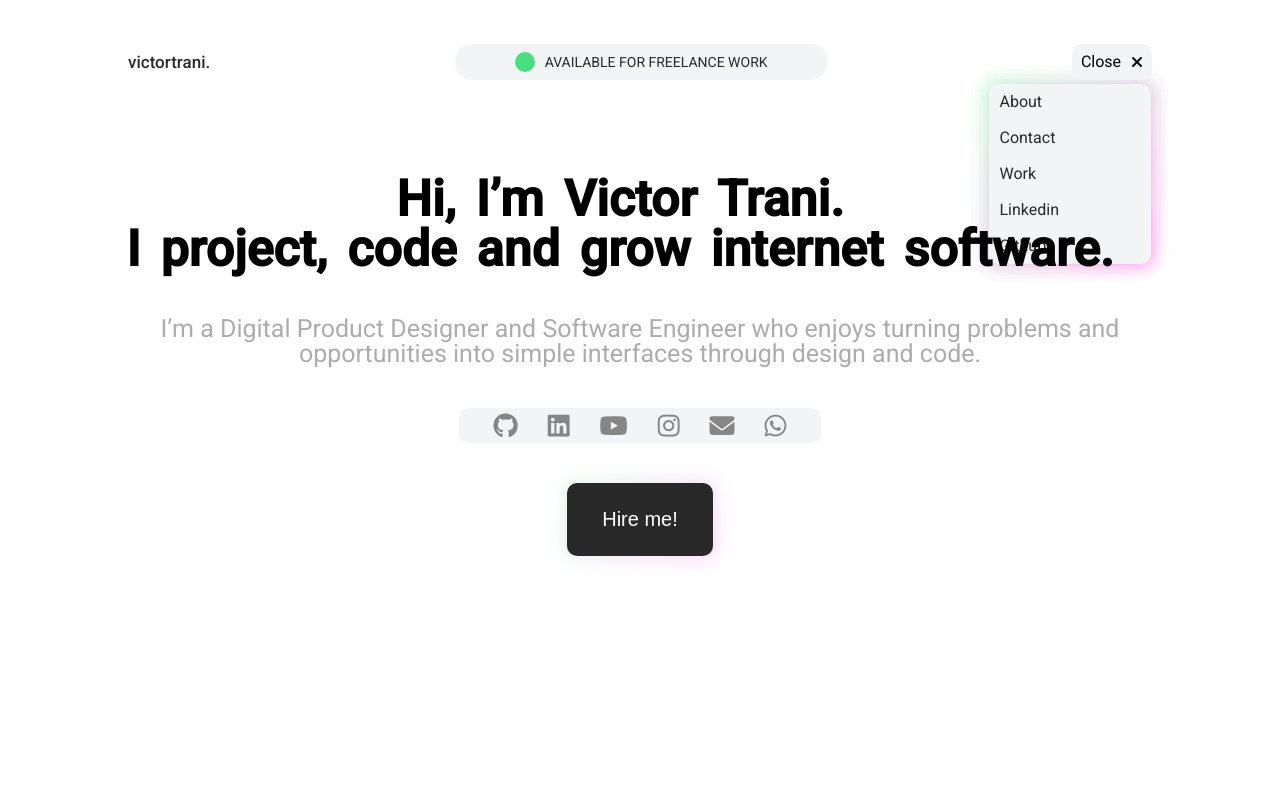
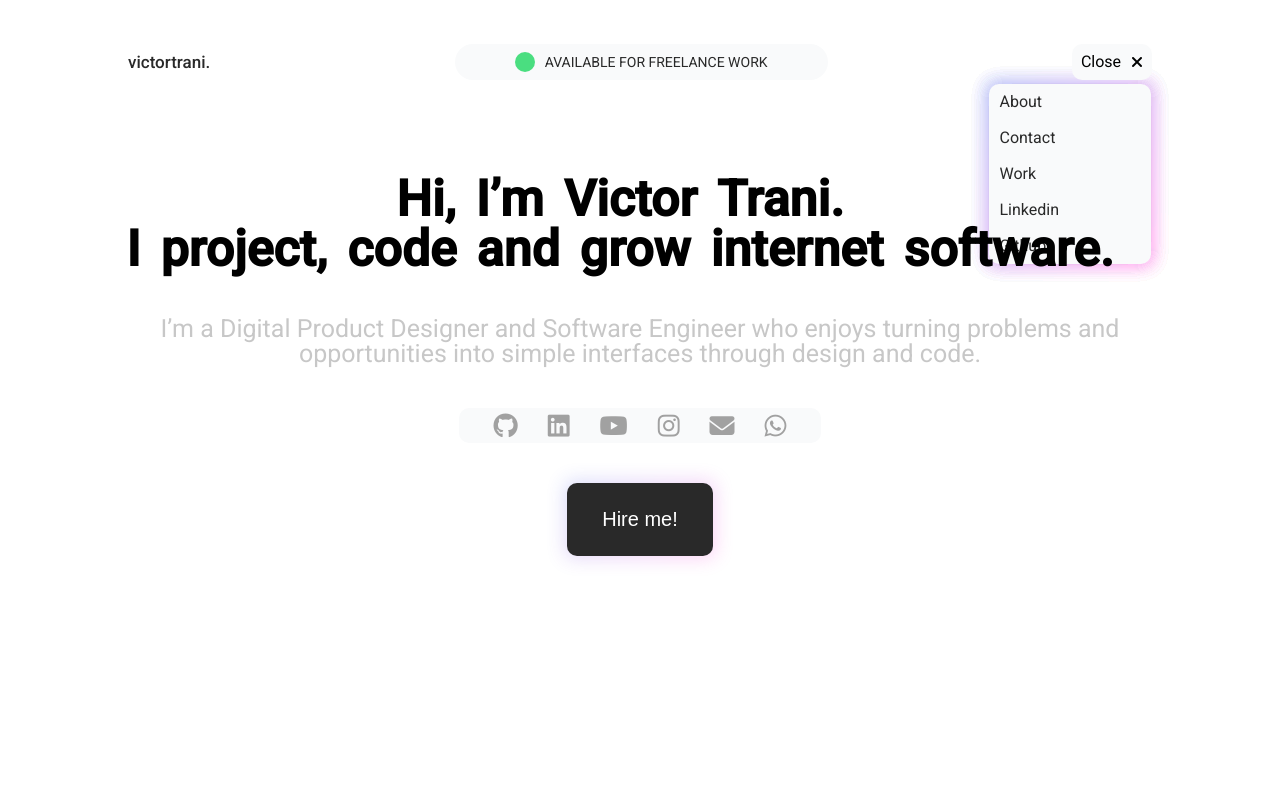
Before and after one commit to Tranivic/tranivic-portfolio, a Vue app: page / in a window 1280 px wide. Shown: the top 800 px of the page. Built offline with nearby package versions, Linux system fonts and the light colour scheme.

Commit message:
style: variables improved

```diff
--- a/src/assets/scss/setup/_variables.scss
+++ b/src/assets/scss/setup/_variables.scss
@@ -1,10 +1,10 @@
 // Colors
 $black-main: #292929;
-$black-secondary: #F3F4F6; // #F9FAFB
+$black-secondary: #F9FAFB; // #F9FAFB
 $white-main: #ffffff;
-$gray-main: #868686;
+$gray-main: #a1a1a1;
 $green-main: #4ADE80;
-$linear-gradient-primary: linear-gradient(310deg, rgba(247,0,204,1) 6%, rgba(74,222,128,1) 99%);
+$linear-gradient-primary: linear-gradient(310deg, rgba(247,0,204,1) 6%, rgb(32, 61, 226) 99%);
 
 // Font family
 $font-family-primary: 'Roboto', sans-serif;
```
